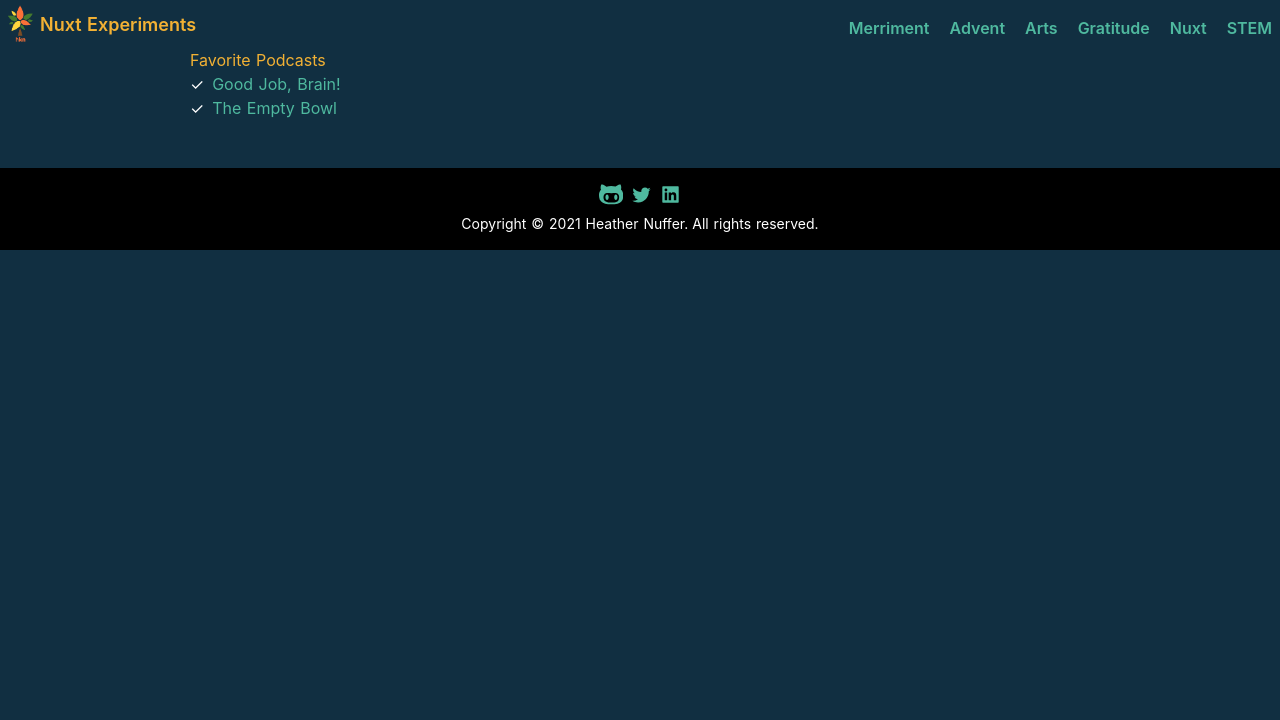
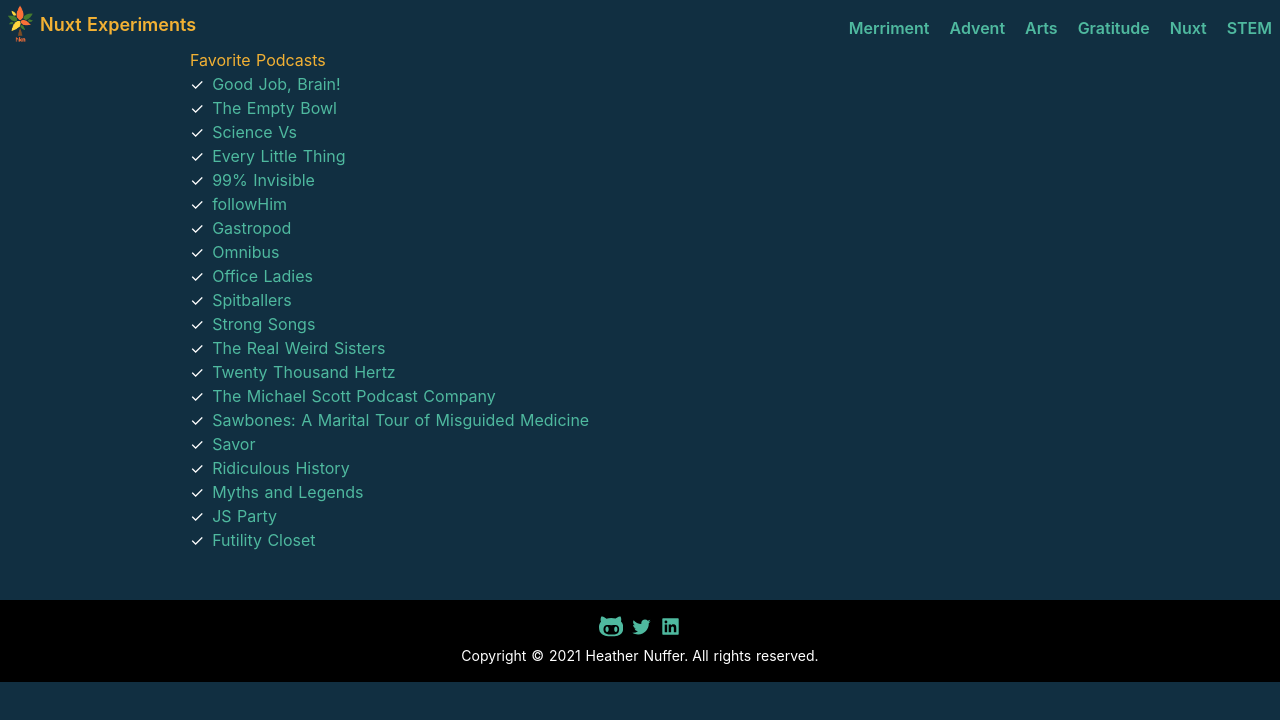
Before and after one commit to ethyl2/nuxt-experiment, a Nuxt app: page /podcast-list in a window 1280 px wide. Shown: the top 720 px of the page. Built offline with nearby package versions, Linux system fonts and the light colour scheme; a web font is replaced by a local one.

Commit message:
Adds more podcasts to list

```diff
--- a/pages/podcast-list.vue
+++ b/pages/podcast-list.vue
@@ -21,6 +21,110 @@
           >The Empty Bowl</a
         >
       </li>
+      <li>
+        <a
+          href="https://gimletmedia.com/shows/science-vs"
+          target="_blank"
+          nofollow
+          >Science Vs</a
+        >
+      </li>
+      <li>
+        <a
+          href="https://gimletmedia.com/shows/every-little-thing"
+          target="_blank"
+          nofollow
+          >Every Little Thing</a
+        >
+      </li>
+      <li>
+        <a href="https://99percentinvisible.org/" target="_blank" nofollow
+          >99% Invisible</a
+        >
+      </li>
+      <li>
+        <a href="https://followhim.co/" target="_blank" nofollow>followHim</a>
+      </li>
+      <li>
+        <a href="https://gastropod.com/" target="_blank" nofollow>Gastropod</a>
+      </li>
+      <li>
+        <a href="https://www.omnibusproject.com/" target="_blank" nofollow
+          >Omnibus</a
+        >
+      </li>
+      <li>
+        <a href="https://officeladies.com/" target="_blank" nofollow
+          >Office Ladies</a
+        >
+      </li>
+      <li>
+        <a href="http://www.spitballerspod.com/" target="_blank" nofollow
+          >Spitballers</a
+        >
+      </li>
+      <li>
+        <a href="https://strongsongspodcast.com/" target="_blank" nofollow
+          >Strong Songs</a
+        >
+      </li>
+      <li>
+        <a href="https://www.realweirdsisters.com/" target="_blank" nofollow
+          >The Real Weird Sisters</a
+        >
+      </li>
+      <li>
+        <a href="https://www.20k.org/" target="_blank" nofollow
+          >Twenty Thousand Hertz</a
+        >
+      </li>
+      <li>
+        <a href="https://michaelscottpod.com/" target="_blank" nofollow
+          >The Michael Scott Podcast Company</a
+        >
+      </li>
+      <li>
+        <a
+          href="https://maximumfun.org/podcasts/sawbones/"
+          target="_blank"
+          nofollow
+          >Sawbones: A Marital Tour of Misguided Medicine</a
+        >
+      </li>
+      <li>
+        <a
+          href="https://www.iheart.com/podcast/105-savor-28019899/"
+          target="_blank"
+          nofollow
+          >Savor</a
+        >
+      </li>
+      <li>
+        <a
+          href="https://www.iheart.com/podcast/105-ridiculous-history-28588696/"
+          target="_blank"
+          nofollow
+          >Ridiculous History</a
+        >
+      </li>
+      <li>
+        <a href="https://www.mythpodcast.com/" target="_blank" nofollow
+          >Myths and Legends</a
+        >
+      </li>
+      <li>
+        <a href="https://changelog.com/jsparty" target="_blank" nofollow
+          >JS Party</a
+        >
+      </li>
+      <li>
+        <a
+          href="https://www.futilitycloset.com/podcast/"
+          target="_blank"
+          nofollow
+          >Futility Closet</a
+        >
+      </li>
     </ul>
   </div>
 </template>
```
